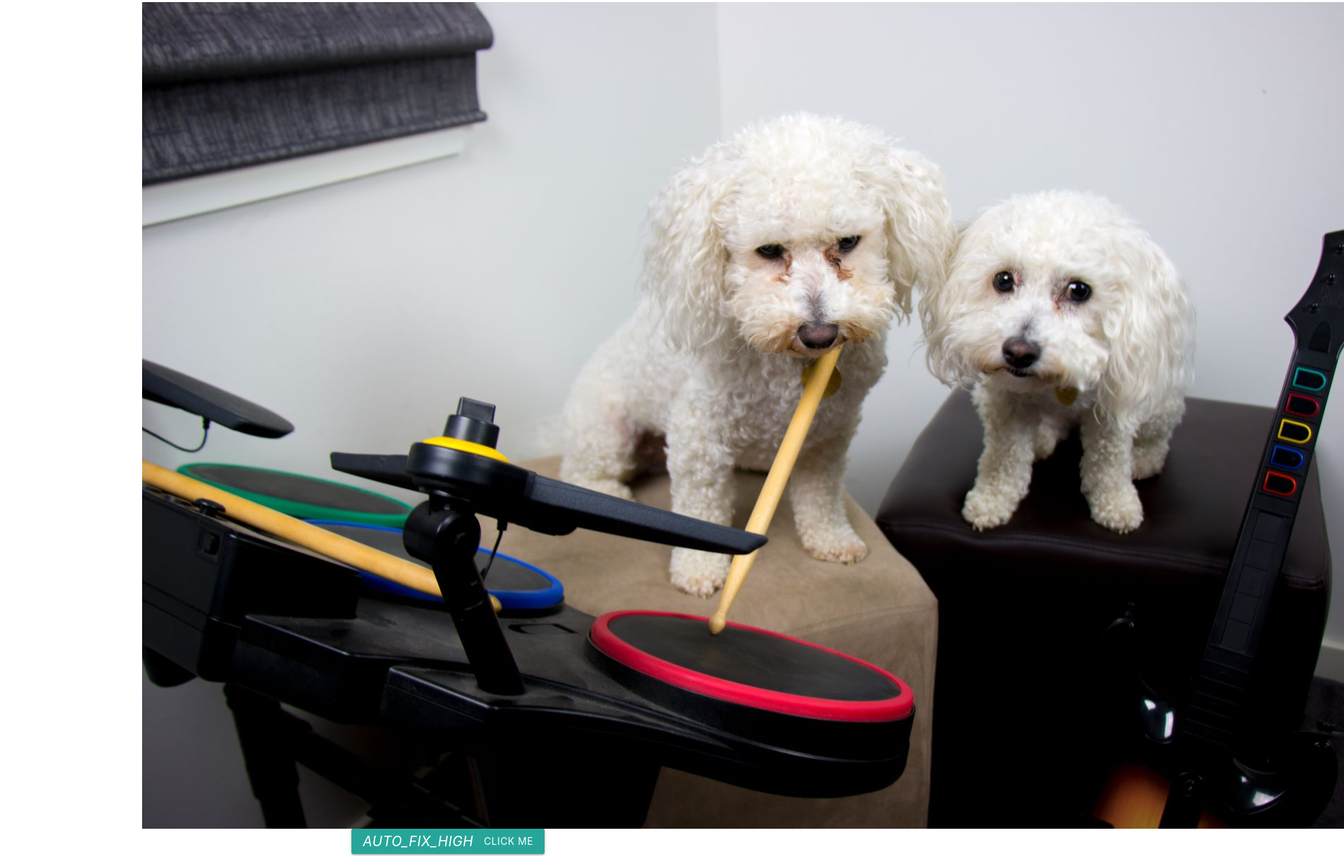
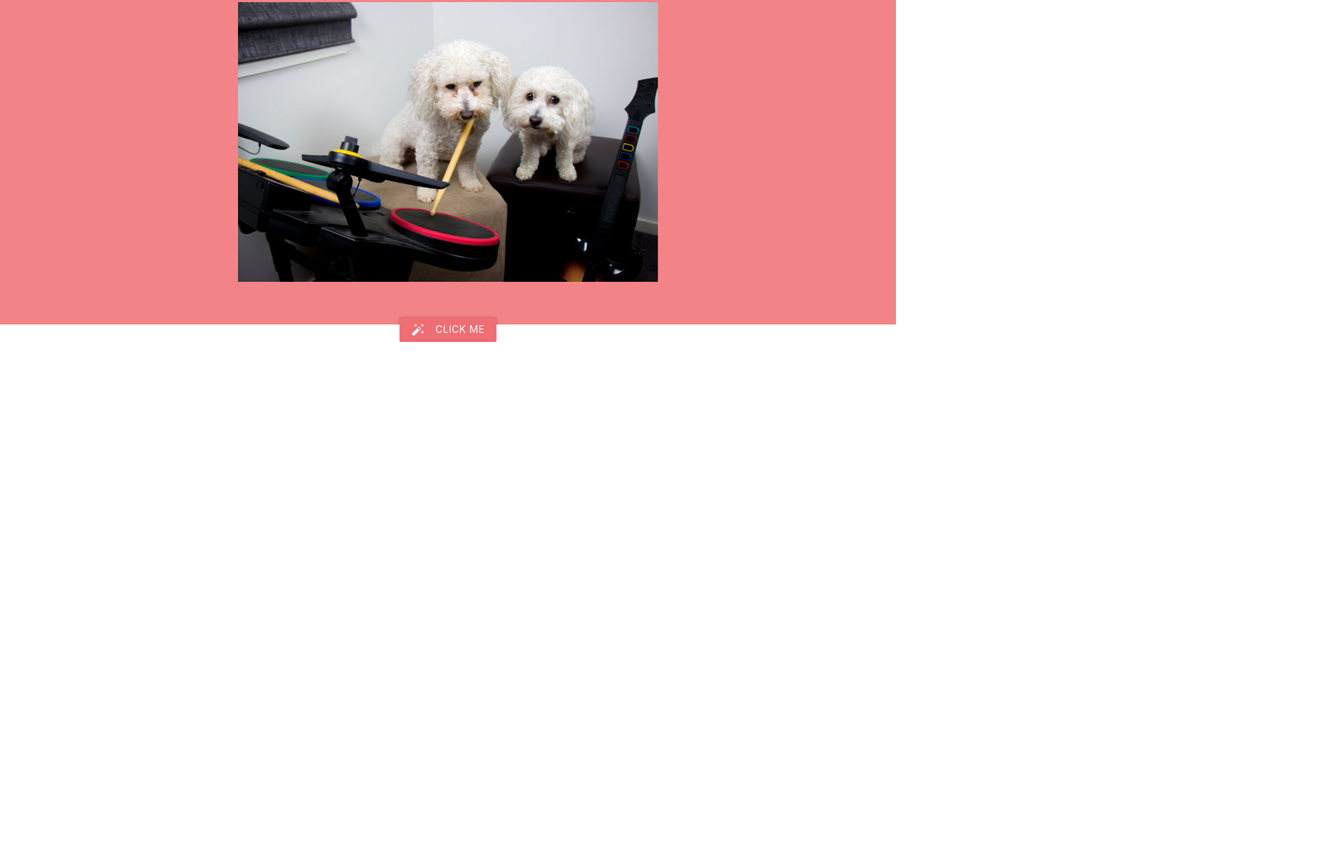
Before and after one commit to DaGoblin/sit725-2022-t3-prac5, a website: page public/index.html in a window 1280 px wide. Shown: the part 336-1560 px from the top of the page at 70% size, 1920 px wide, since content can reach past the window. After the commit the page ends 825 px from the top, so only its background shows below. Drawn offline with nearby package versions, Linux system fonts and the light colour scheme.

Commit message:
Up to slide 24

```diff
--- a/public/css/styles.css
+++ b/public/css/styles.css
@@ -5,3 +5,16 @@
 .user-image-size {
     height: 64px;
 }
+.main-body {
+    background-color: #F28487;
+    color: white;
+    height: calc(100vh - 64px);
+}
+.materialboxed-image {
+    margin: 0 auto;
+    height: 400px;
+}
+.click-me-button {
+    background-color: #EE6E73;
+    margin-top: 50px;
+}
--- a/public/index.html
+++ b/public/index.html
@@ -11,6 +11,8 @@
   <meta property="og:description" content="basic template for SIT 725 Prac 3">
   <!-- Compiled and minified CSS -->
   <link rel="stylesheet" href="https://cdnjs.cloudflare.com/ajax/libs/materialize/1.0.0/css/materialize.min.css">
+  <link href="https://fonts.googleapis.com/icon?family=Material+Icons" rel="stylesheet">
+
   <!-- Custom Style Sheet-->
   <link rel="stylesheet" href="css/styles.css">
 
@@ -20,7 +22,7 @@
         <div class="nav-wrapper navbar-size">
           <a href="#" class="brand-logo"><img class="user-image-size" src="images/ArthurHacking.jpg" /></a>
           <ul id="nav-mobile" class="right hide-on-med-and-down">
-            <li><a target="_blank" href="https://www.linkedin.com/in/navit-choudhary-5133b9104/">LinkedIn</a></li>
+            <li><a target="_blank" href="https://www.linkedin.com/in/philip-g-williams">LinkedIn</a></li>
           </ul>
         </div>
     </nav>
@@ -40,7 +42,7 @@
         </div>
       </div>
     </main>
-
+  <script src="https://code.jquery.com/jquery-3.6.0.min.js" integrity="sha256-/xUj+3OJU5yExlq6GSYGSHk7tPXikynS7ogEvDej/m4=" crossorigin="anonymous"></script>
   <!-- Compiled and minified JavaScript -->
   <script src="https://cdnjs.cloudflare.com/ajax/libs/materialize/1.0.0/js/materialize.min.js"></script>
   <script src="js/scripts.js"></script>
--- a/public/js/scripts.js
+++ b/public/js/scripts.js
@@ -1,6 +1,7 @@
 const clickMe = () => {
   alert("Thanks for clicking me. Hope you have a nice day!")
 }
+
 
 $(document).ready(function(){
   $('.materialboxed').materialbox();
```
Also changed, not shown: 2 other files.
